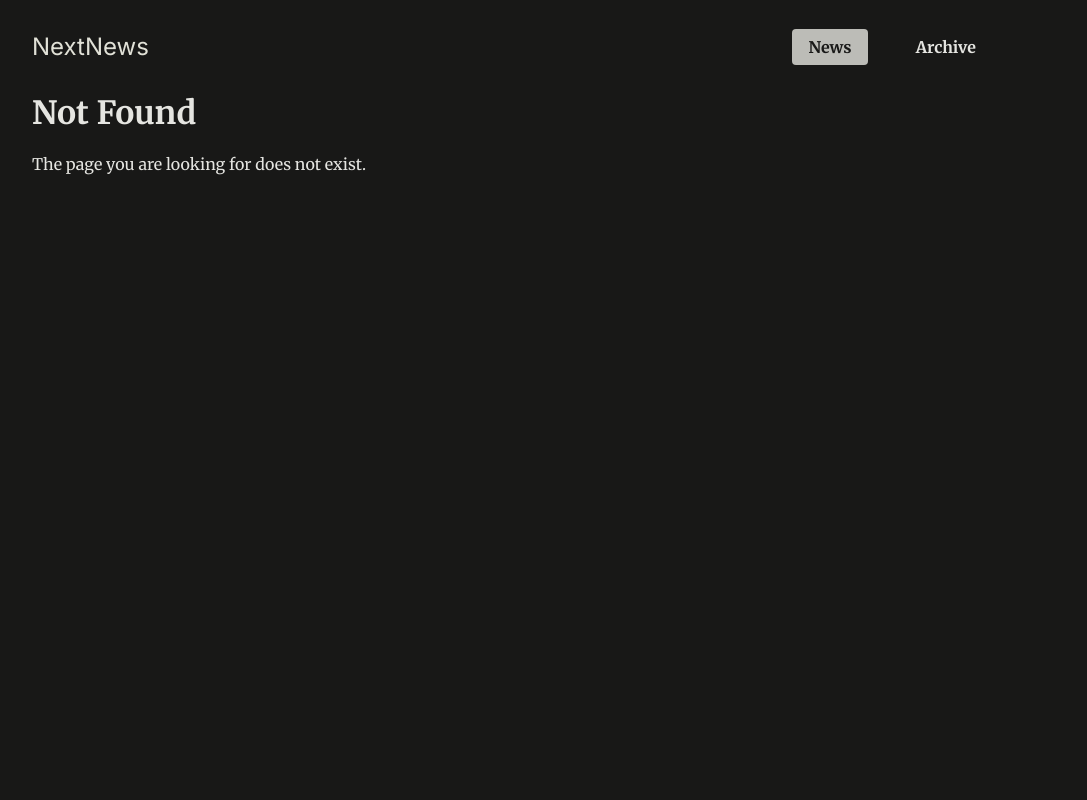
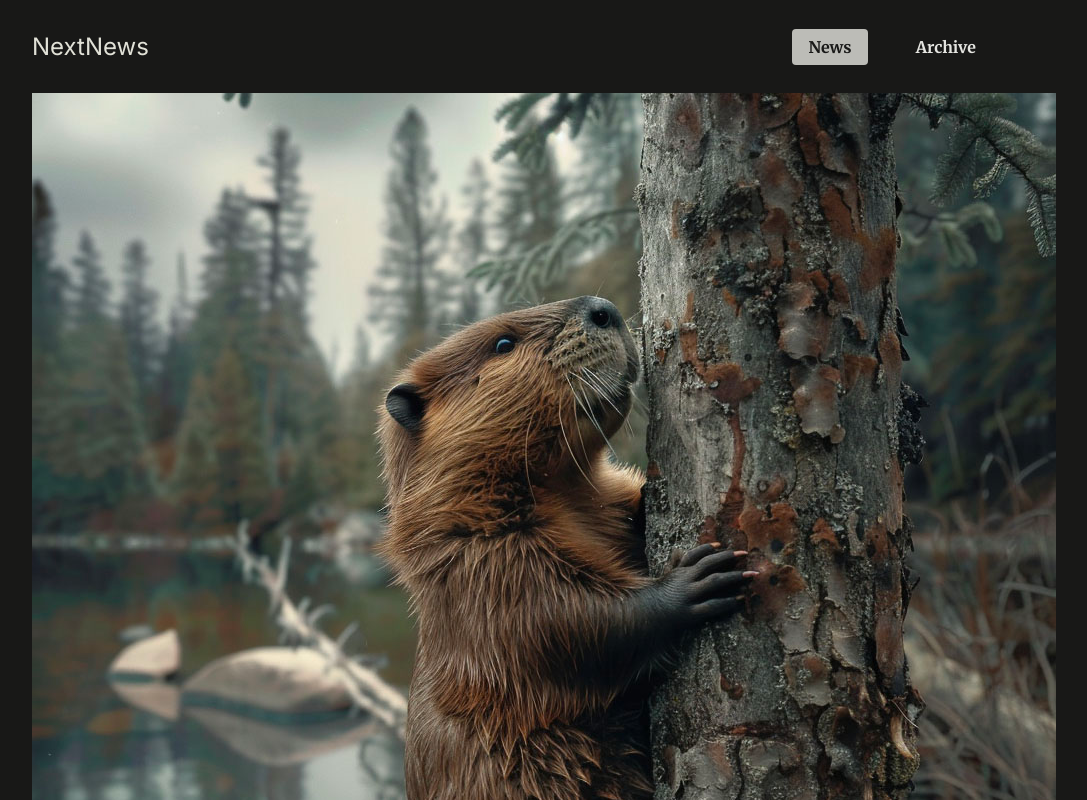
Before and after one commit to lynxDev94/Next.js-learning, a Next.js app in the folder 01-starting-project/: page /news/beaver-plague/image in a window 1280 px wide. Before the commit this address had no page. Shown: the top 800 px of the page, without its empty margins (128-1215 px from the left). Built offline with nearby package versions, Linux system fonts and the light colour scheme.

Commit message:
add modal

```diff
--- /dev/null
+++ b/01-starting-project/app/news/[slug]/@modal/default.js
@@ -0,0 +1,7 @@
+import React from "react";
+
+function ModalDefault() {
+  return null;
+}
+
+export default ModalDefault;
--- /dev/null
+++ b/01-starting-project/app/news/[slug]/image/page.jsx
@@ -0,0 +1,20 @@
+import React from 'react'
+import { DUMMY_NEWS } from '../../../../dummy-news.js';
+import { notFound } from 'next/navigation';
+
+function ImagePage({params}) {
+    const newsItemSlug = params.slug;
+    const newsItem = DUMMY_NEWS.find((news) => news.slug === newsItemSlug);
+
+    if(!newsItem) {
+        notFound();
+    }
+
+  return (
+    <div className="fullscreen-image">
+        <img src={`/images/news/${newsItem.image}`} alt={newsItem.title} />
+    </div>
+  )
+}
+
+export default ImagePage
--- /dev/null
+++ b/01-starting-project/app/news/[slug]/layout.js
@@ -0,0 +1,12 @@
+import React from "react";
+
+function NewsDetailLayout({ children, modal }) {
+  return (
+    <div>
+      {modal}
+      {children}
+    </div>
+  );
+}
+
+export default NewsDetailLayout;
```
Also changed, not shown: 01-starting-project/app/news/[slug]/@modal/(.)image/page.jsx (added, +25 -0 lines), 01-starting-project/app/news/[slug]/page.jsx (+11 -2 lines).
